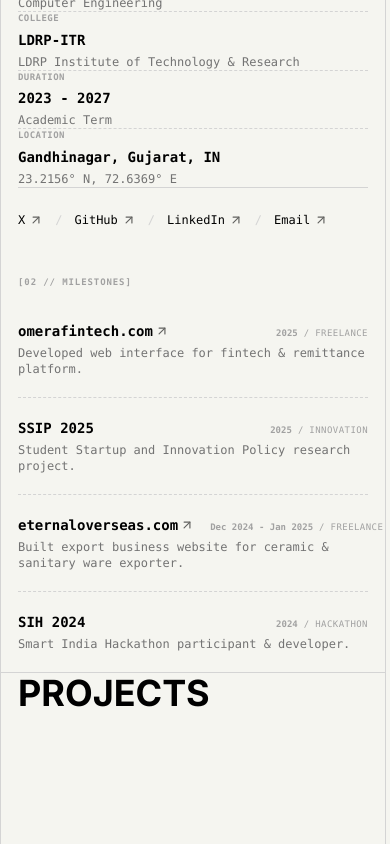
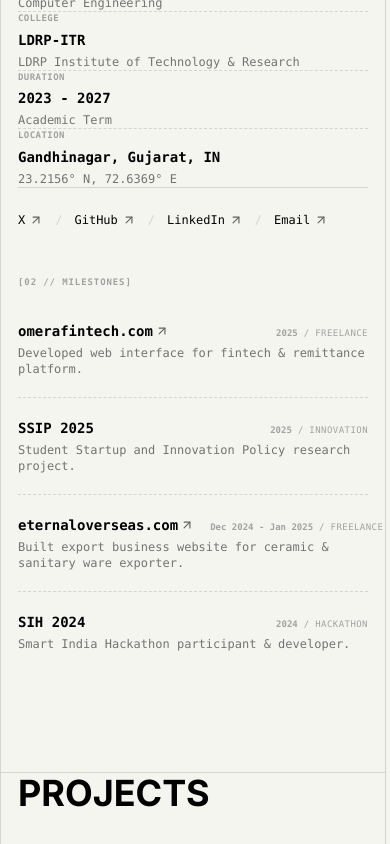
Before and after one commit to Megh1701/Portfolio, a React (Vite) app: page / in a window 390 px wide. Shown: the part 1156-2000 px from the top of the page. Built offline with nearby package versions, Linux system fonts and the light colour scheme.

Commit message:
style: add bottom padding to experience section on mobile devices

```diff
--- a/src/pages/AboutUs.tsx
+++ b/src/pages/AboutUs.tsx
@@ -159,7 +159,7 @@
                     </div>
 
                     {/* COLUMN 2: EXPERIENCE (PLAIN LIST, NO BOX) - ORDER: NEW -> OLD */}
-                    <div className="flex flex-col gap-3 w-full" style={{ paddingLeft: isMobile ? "18px" : "0px", paddingRight: isMobile ? "18px" : "0px" }}>
+                    <div className="flex flex-col gap-3 w-full" style={{ paddingLeft: isMobile ? "18px" : "0px", paddingRight: isMobile ? "18px" : "0px", paddingBottom: isMobile ? "100px" : "0px"  }}>
                         <span className="text-[9px] font-bold text-neutral-400 dark:text-neutral-500 uppercase font-mono tracking-widest pl-1">
                             [02 // MILESTONES]
                         </span>
```
